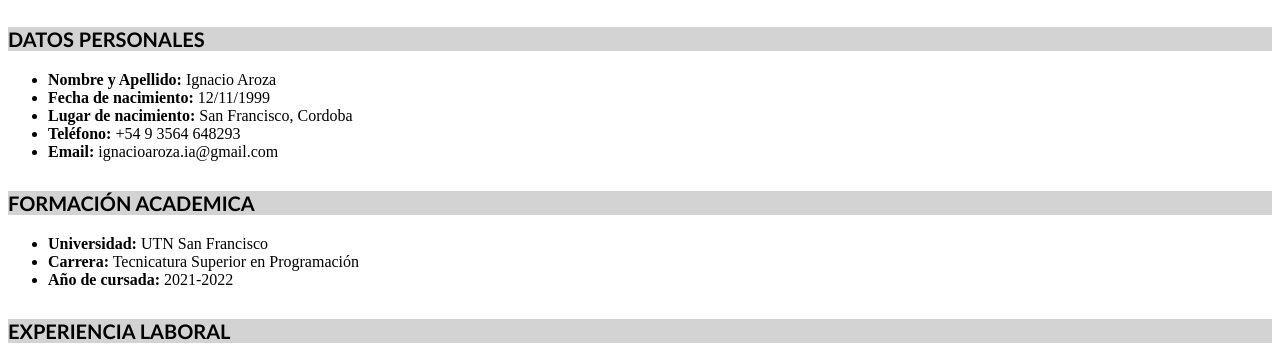
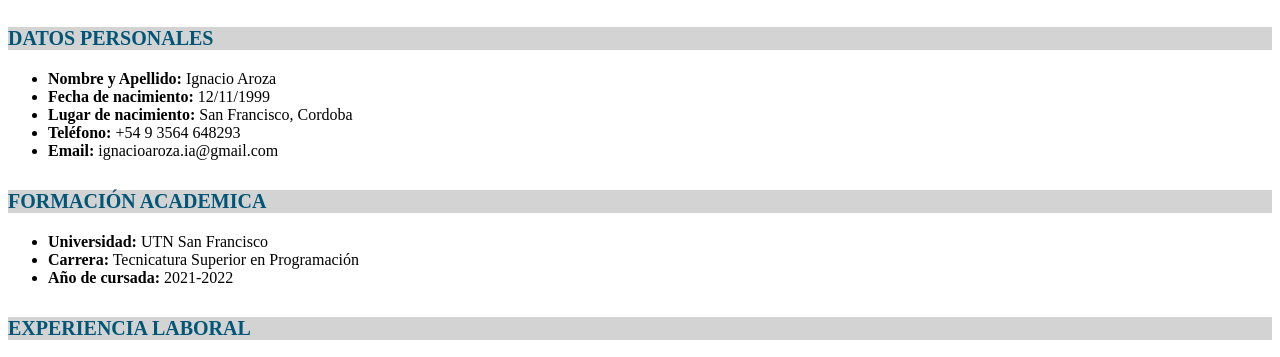
Before and after one commit to IgnacioAroza/CV, a plain HTML site: page index.html in a window 1280 px wide. Shown: the part 239-596 px from the top of the page. Drawn offline with Linux system fonts and the light colour scheme.

Commit message:
Cambio tipo y color de letra

```diff
--- a/css/styles.css
+++ b/css/styles.css
@@ -16,9 +16,9 @@ header {
 h3{
     font-size: 20px;
     font-weight: bold;
-    color: #000000;
+    color: #005677;
     margin-top: 30px;
-    font-family: 'Gill Sans', 'Gill Sans MT', Calibri, 'Trebuchet MS', sans-serif;
+    font-family: 'Times New Roman', Times, serif;
     background-color: #d3d3d3;
 }
 footer .p{
```
